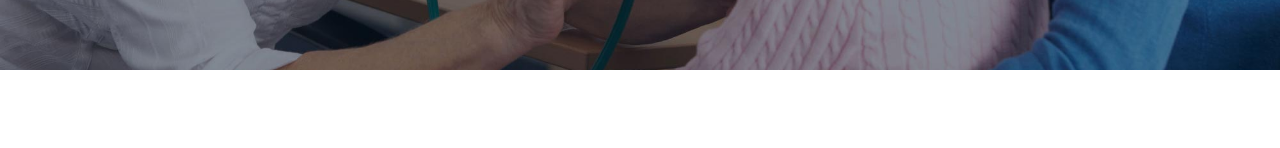
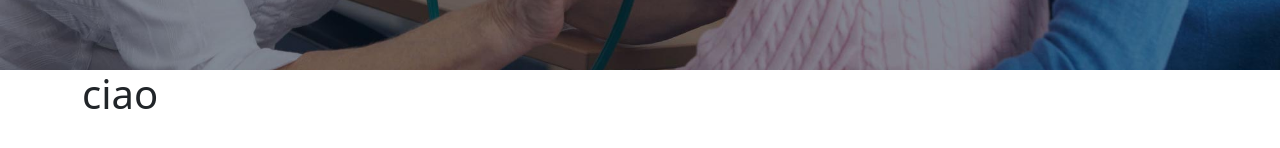
Before and after one commit to WalterFrongia/proj-html-vuejs, a Vue app: page / in a window 1280 px wide. Shown: the part 638-786 px from the top of the page. Built offline with nearby package versions, Linux system fonts and the light colour scheme.

Commit message:
Importata in component welcome il foglio di stile scss delle variabili

```diff
--- a/src/components/Welcome.vue
+++ b/src/components/Welcome.vue
@@ -3,7 +3,7 @@
         <div class="container">
             <div class="row">
                 <div class="">
-
+                    <h1>ciao</h1>
                 </div>
             </div>
         </div>
@@ -18,9 +18,10 @@ export default {
 
 <style lang="scss" scoped>
 
+@import "../style/variables.scss";
+
 #welcome-section{
     height: 500px; //atezza impostata per capire grandezze pagina, poi verrà rimossa
-
 }
 
 </style>
```
